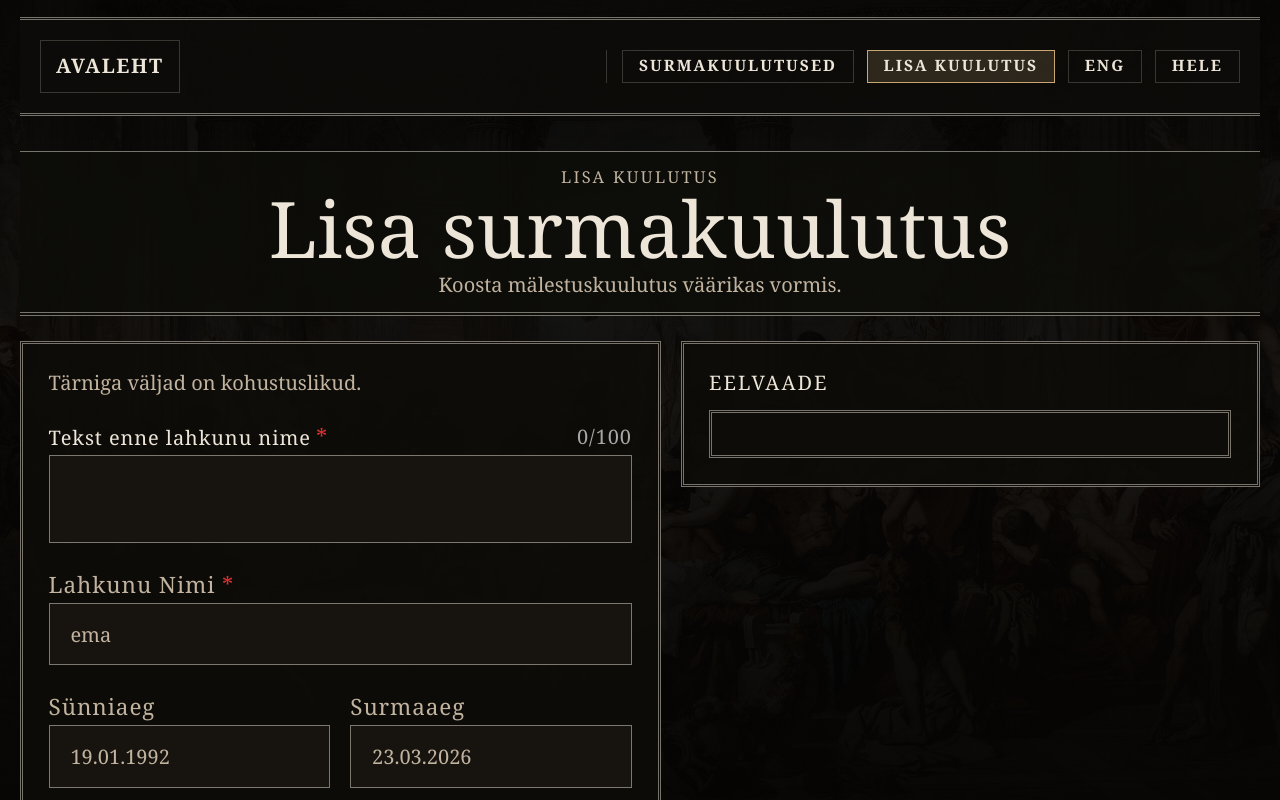
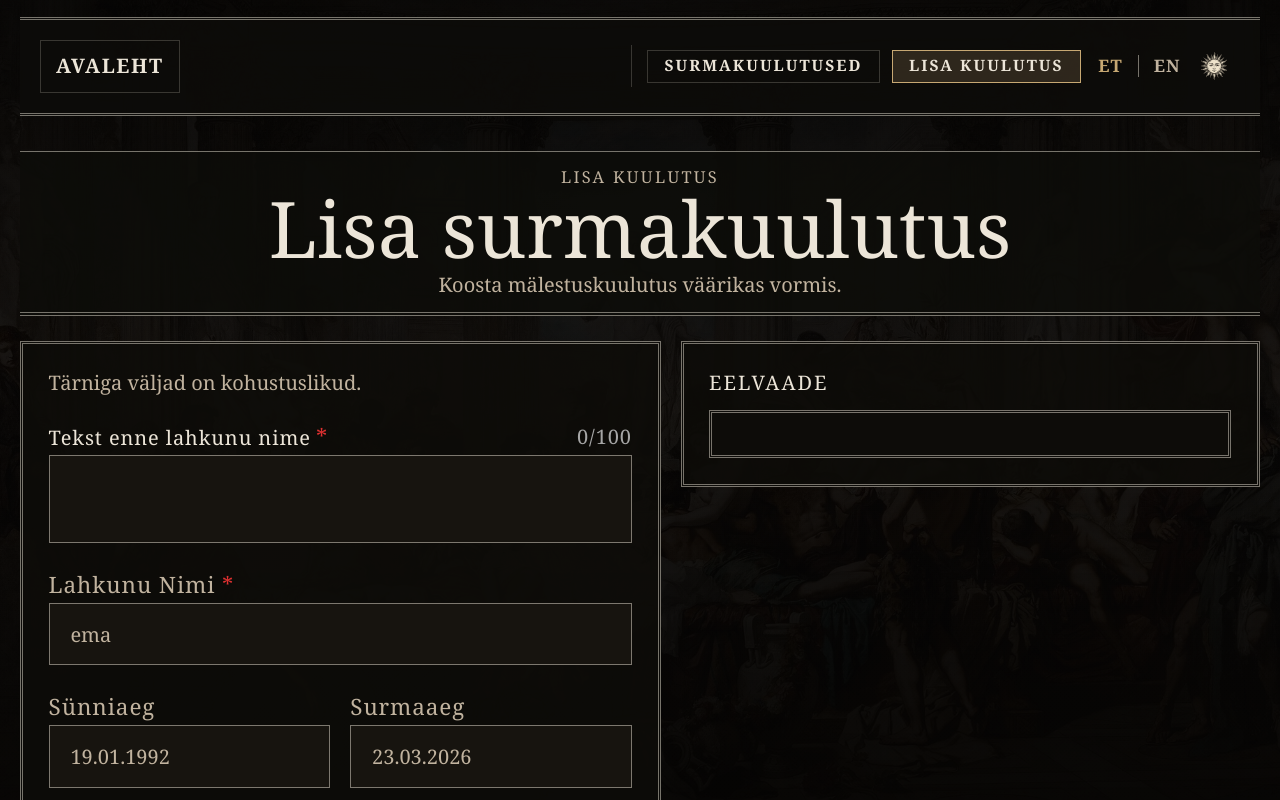
Before and after one commit to Fenrisulfr27/surmakuulutus, a Next.js app: page /lisa-kuulutus in a window 1280 px wide. Shown: the top 800 px of the page. Built offline with nearby package versions, Linux system fonts and the light colour scheme; no server answers.

Commit message:
add buttons, save session choices

```diff
--- a/src/app/providers.tsx
+++ b/src/app/providers.tsx
@@ -1,17 +1,48 @@
 "use client";
 
-import { MantineProvider } from "@mantine/core";
+import {
+  MantineProvider,
+  isMantineColorScheme,
+  type MantineColorScheme,
+  type MantineColorSchemeManager,
+} from "@mantine/core";
 import { QueryClient, QueryClientProvider } from "@tanstack/react-query";
 import { useState, type ReactNode } from "react";
 import { LanguageProvider } from "../context/LanguageContext";
 import { theme } from "../theme";
+
+const colorSchemeStorageKey = "mantine-color-scheme-value";
+
+const sessionStorageColorSchemeManager: MantineColorSchemeManager = {
+  get(defaultValue: MantineColorScheme) {
+    if (typeof window === "undefined") {
+      return defaultValue;
+    }
+
+    const value = window.sessionStorage.getItem(colorSchemeStorageKey);
+
+    return isMantineColorScheme(value) ? value : defaultValue;
+  },
+  set(value: MantineColorScheme) {
+    window.sessionStorage.setItem(colorSchemeStorageKey, value);
+  },
+  subscribe() {},
+  unsubscribe() {},
+  clear() {
+    window.sessionStorage.removeItem(colorSchemeStorageKey);
+  },
+};
 
 export function Providers({ children }: { children: ReactNode }) {
   const [queryClient] = useState(() => new QueryClient());
 
   return (
     <QueryClientProvider client={queryClient}>
-      <MantineProvider theme={theme} defaultColorScheme="dark">
+      <MantineProvider
+        theme={theme}
+        defaultColorScheme="dark"
+        colorSchemeManager={sessionStorageColorSchemeManager}
+      >
         <LanguageProvider>{children}</LanguageProvider>
       </MantineProvider>
     </QueryClientProvider>
--- a/src/context/LanguageContext.tsx
+++ b/src/context/LanguageContext.tsx
@@ -9,13 +9,14 @@ import {
 } from "./language";
 
 const languageChangeEvent = "languagechange";
+const languageStorageKey = "language";
 
 function getSavedLanguage(): Language {
   if (typeof window === "undefined") {
     return "et";
   }
 
-  const savedLanguage = window.localStorage.getItem("language");
+  const savedLanguage = window.sessionStorage.getItem(languageStorageKey);
 
   return savedLanguage === "en" ? "en" : "et";
 }
@@ -38,7 +39,7 @@ export function LanguageProvider({ children }: { children: ReactNode }) {
   );
 
   const setLanguage = (nextLanguage: Language) => {
-    window.localStorage.setItem("language", nextLanguage);
+    window.sessionStorage.setItem(languageStorageKey, nextLanguage);
     document.documentElement.lang = nextLanguage;
     window.dispatchEvent(new Event(languageChangeEvent));
   };
--- a/src/sections/AppHeader.tsx
+++ b/src/sections/AppHeader.tsx
@@ -4,6 +4,8 @@ import { Box, Button, Group, useMantineColorScheme } from "@mantine/core";
 import Link from "next/link";
 import { usePathname } from "next/navigation";
 import { useLanguage } from "../context/language";
+import moonButton from "../assets/kuu_button.svg";
+import sunButton from "../assets/paike_button.svg";
 
 export function AppHeader() {
   const { language, setLanguage, t } = useLanguage();
@@ -50,17 +52,35 @@ export function AppHeader() {
           >
             {t("nav.addAd")}
           </Button>
+          <div className="language-switch" aria-label="Language">
+            <button
+              type="button"
+              className={language === "et" ? "language-switch-active" : undefined}
+              onClick={() => setLanguage("et")}
+            >
+              ET
+            </button>
+            <span aria-hidden="true" />
+            <button
+              type="button"
+              className={language === "en" ? "language-switch-active" : undefined}
+              onClick={() => setLanguage("en")}
+            >
+              EN
+            </button>
+          </div>
           <Button
             size="compact-sm"
-            onClick={() => setLanguage(language === "et" ? "en" : "et")}
-          >
-            {language === "et" ? "ENG" : "EST"}
-          </Button>
-          <Button
-            size="compact-sm"
+            aria-label={nextColorScheme === "dark" ? t("nav.darkMode") : t("nav.lightMode")}
+            title={nextColorScheme === "dark" ? t("nav.darkMode") : t("nav.lightMode")}
+            className="theme-image-button"
             onClick={() => setColorScheme(nextColorScheme)}
           >
-            {nextColorScheme === "dark" ? t("nav.darkMode") : t("nav.lightMode")}
+            <img
+              src={nextColorScheme === "dark" ? moonButton.src : sunButton.src}
+              alt=""
+              aria-hidden="true"
+            />
           </Button>
         </Group>
       </Group>
--- a/src/style.css
+++ b/src/style.css
@@ -116,6 +116,62 @@ a:hover {
 
 .app-brand-button {
   padding-inline: 0.75rem !important;
+}
+
+.theme-image-button {
+  background: transparent !important;
+  border: 0 !important;
+  width: 42px !important;
+  min-width: 42px !important;
+  height: 42px !important;
+  padding: 0 !important;
+}
+
+.theme-image-button .mantine-Button-inner,
+.theme-image-button .mantine-Button-label {
+  width: 100%;
+  height: 100%;
+}
+
+.theme-image-button img {
+  display: block;
+  width: 30px;
+  height: 30px;
+  object-fit: contain;
+}
+
+.language-switch {
+  display: inline-flex;
+  align-items: center;
+  gap: 0.75rem;
+  min-height: 32px;
+  padding-inline: 0.25rem;
+  color: var(--paper-rule-strong);
+  font-family: "Cinzel", "Cormorant Garamond", Georgia, serif;
+}
+
+.language-switch button {
+  padding: 0;
+  background: transparent;
+  border: 0;
+  color: var(--paper-muted);
+  cursor: pointer;
+  font: inherit;
+  font-size: 0.86rem;
+  font-weight: 700;
+  letter-spacing: 0.06em;
+}
+
+.language-switch button:hover,
+.language-switch button:focus-visible,
+.language-switch-active {
+  color: var(--paper-accent) !important;
+}
+
+.language-switch span {
+  width: 1px;
+  height: 22px;
+  background: var(--paper-rule-strong);
 }
 
 .newspaper-masthead {
@@ -590,6 +646,14 @@ a:hover {
   border-color: var(--paper-accent) !important;
 }
 
+.theme-image-button.mantine-Button-root,
+.theme-image-button.mantine-Button-root:hover,
+.theme-image-button.nav-button-active {
+  background: transparent !important;
+  border-color: transparent !important;
+  border-width: 0 !important;
+}
+
 .mantine-Loader-root {
   color: var(--paper-accent);
 }
```
Also changed, not shown: src/assets/kuu_button.svg (added), src/assets/paike_button.svg (added).
